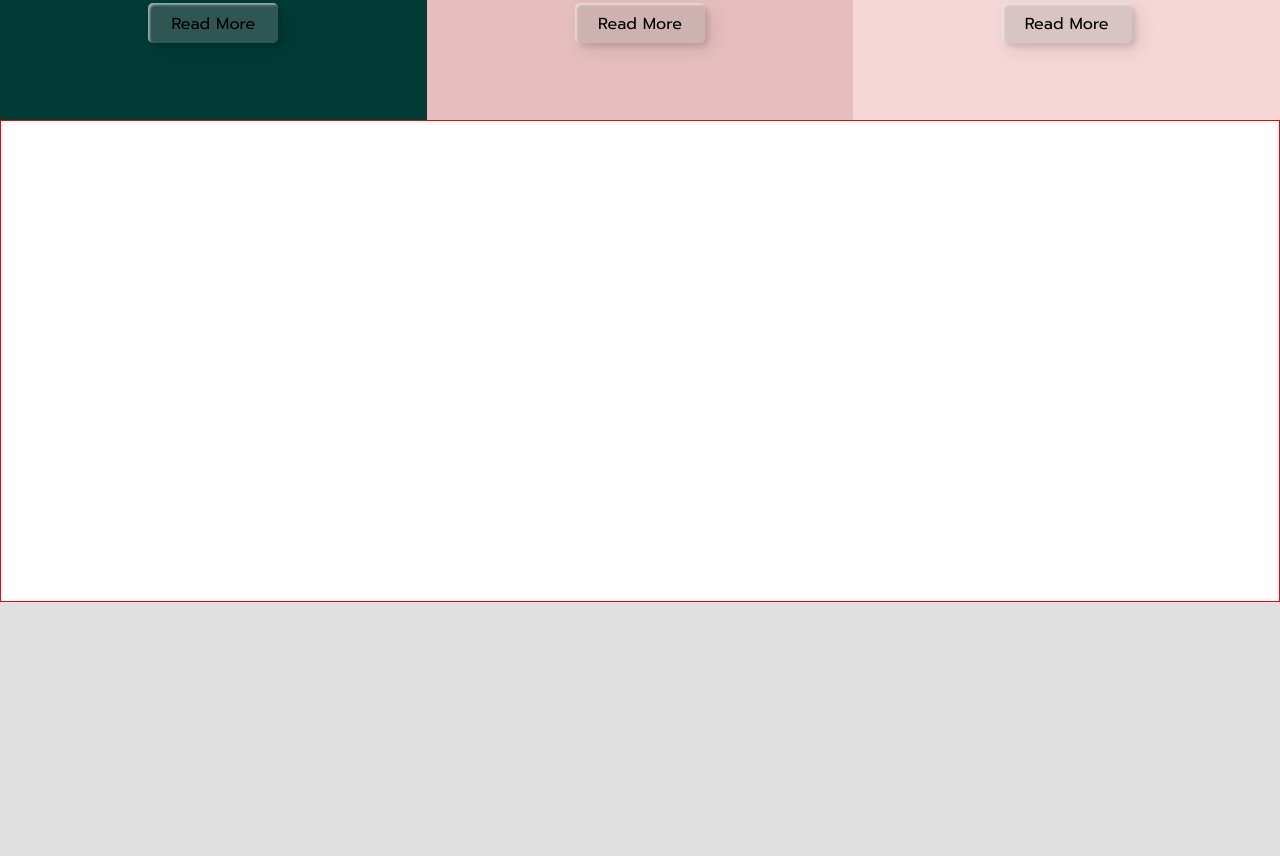
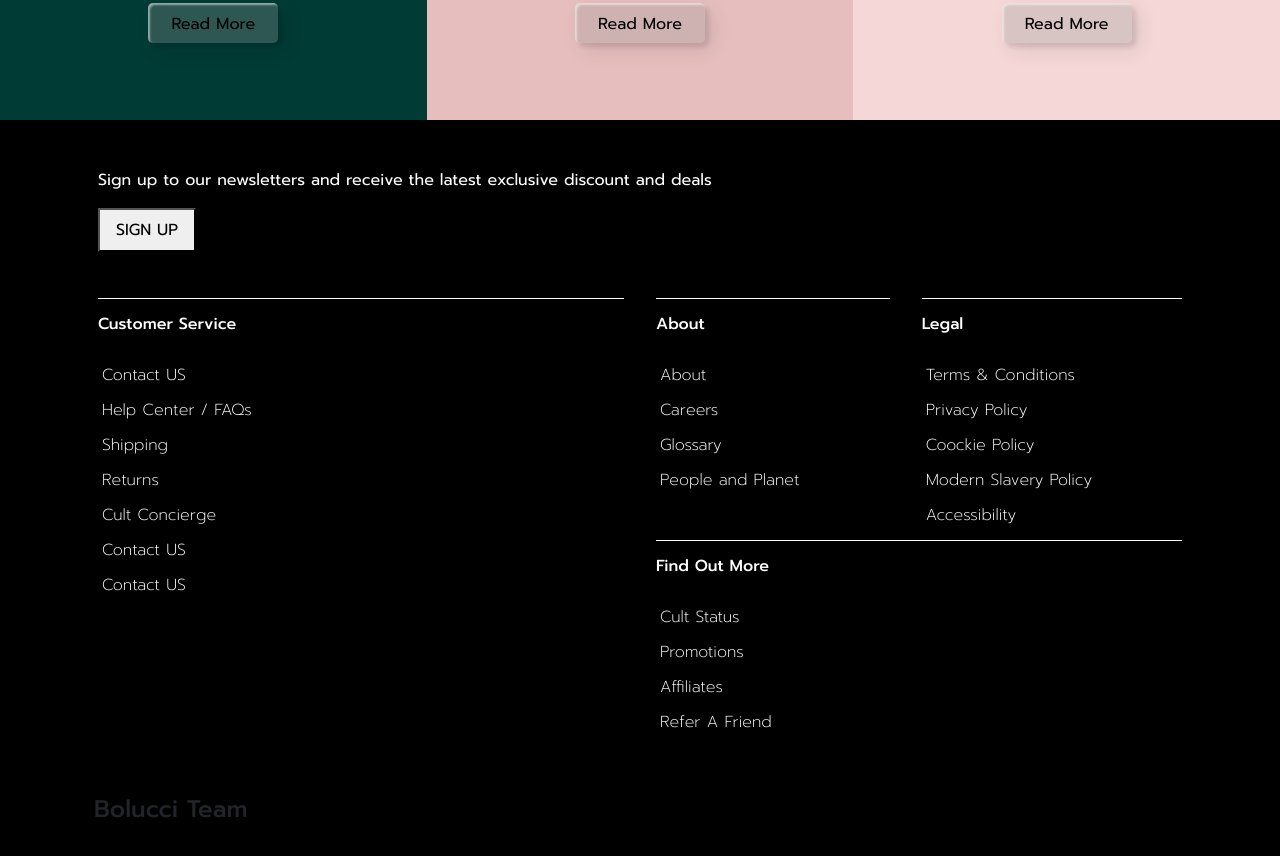
Before and after one commit to leonardopozzan/laravel-fashion-shop, a Vue app: page / in a window 1280 px wide. Shown: the part 2080-2936 px from the top of the page. Before the commit the page ends 2682 px from the top, so only its background shows below. Built offline with nearby package versions, Linux system fonts and the light colour scheme.

Commit message:
created footer

```diff
--- a/src/assets/partials/_variables.scss
+++ b/src/assets/partials/_variables.scss
@@ -5,8 +5,9 @@ $green: #384D48;
 $red: #E84A43;
 $background: #e0e0e0;
 $form-border: #ABA7A3;
-$dark-green:#012622;
-$rich-green:#003B36;
+$dark-green: #012622;
+$rich-green: #003B36;
+$footer-hover: #0d0d0d;
 
 
 
--- a/src/components/FooterComponent.vue
+++ b/src/components/FooterComponent.vue
@@ -1,40 +1,168 @@
 <template>
     <footer>
-        <div class="footer-container container-sm py-5 d-flex align-items-center justify-content-between">
+        <div class="footer-container container-lg py-5">
+            <div class="top-section d-flex">
+                <div class="singup">
+                    <p>Sign up to our newsletters and receive the latest exclusive discount and deals</p>
+                    <button type="button" class="text-uppercase py-2 px-3"><a href="#">Sign up</a></button>
+                </div>
+                <div class="payments">
 
+                </div>
+            </div>
+
+            <div class="bottom-section">
+                <div class="main-menu">
+                    <div>
+                        <h6>Customer Service</h6>
+
+                        <ul>
+                            <li v-for="item in store.mainMenuItem" class="resize"><a href="#">{{ item }}</a></li>
+                        </ul>
+                    </div>
+                </div>
+                <div class="menu-dropdown d-flex">
+                    <div v-for="items in store.dropDownMenuItem">
+                        <h6>{{ items.title }}</h6>
+
+                        <ul>
+                            <li v-for="item in items.voices"><a href="#">{{ item }}</a></li>
+                        </ul>
+                    </div>
+                </div>
+            </div>
+
+            <div class="container-sm">
+                <h4 class="m-0 p-0 mt-5">Bolucci Team</h4>
+            </div>
         </div>
     </footer>
 </template>
 
 <script>
+import { store } from '../store';
+
 export default {
     name: 'FooterComponent',
+
+    data() {
+        return {
+            store,
+        }
+    }
 }
 </script>
 
 <style lang="scss" scoped>
 @use '../assets/partials/variables' as *;
 
-footer {
-    background-color: $white;
-    border: 1px solid red;
 
 
-    .footer-container {
-        height: 60vh;
+footer {
+    background-color: black;
+
+
+    .top-section {
+        color: $white;
+        font-weight: font-w-small;
+        padding-bottom: 46px;
+
+        button {
+
+            a {
+
+                &:hover {
+                    color: black;
+                }
+            }
+
+        }
+
+
+        .singup {
+
+            margin-left: 16px;
+
+
+            button {
+
+                &:hover {
+                    text-decoration: underline;
+                    background-color: $form-border;
+                }
+            }
+
+        }
     }
 
 
-    form {
+    .bottom-section {
+        display: flex;
+        flex-wrap: wrap;
+        color: $white;
 
-        width: 30%;
-        height: 100%;
-
-    }
+        ul {
+            font-weight: 200;
+        }
 
 
-    .follow {
-        height: 100%;
+        .main-menu,
+        .menu-dropdown {
+            width: 50%;
+            min-width: 200px;
+
+            div {
+
+                h6 {
+                    padding: 16px;
+                    margin: 0;
+                }
+
+                ul {
+                    padding: 6px 16px;
+
+                    li {
+                        margin: 3px 0;
+                        padding: 4px;
+                        width: 100%;
+
+                        &:hover {
+                            background-color: $footer-hover;
+                            text-decoration: none;
+                            cursor: pointer;
+
+                            a {
+                                text-decoration: underline;
+                                color: $white;
+                            }
+                        }
+                    }
+                }
+
+                &::before {
+                    content: '';
+                    display: block;
+                    background-color: $white;
+                    height: 1px;
+                    margin-right: 16px;
+                    margin-left: 16px;
+                }
+
+            }
+
+        }
+
+
+        .menu-dropdown {
+
+            flex-wrap: wrap;
+
+            div {
+                flex-grow: 1;
+                min-width: 200px;
+            }
+        }
+
     }
 
 
--- a/src/store.js
+++ b/src/store.js
@@ -24,4 +24,74 @@ export const store = reactive({
         },
     ],
 
+
+    mainMenuItem: [
+
+        'Contact US',
+        'Help Center / FAQs',
+        'Shipping',
+        'Returns',
+        'Cult Concierge',
+        'Contact US',
+        'Contact US',
+
+    ],
+
+
+
+    dropDownMenuItem: [
+
+        {
+
+            title: 'About',
+
+            voices: [
+
+                'About',
+                'Careers',
+                'Glossary',
+                'People and Planet',
+
+            ],
+
+        },
+
+
+        {
+
+            title: 'Legal',
+
+            voices: [
+
+                'Terms & Conditions',
+                'Privacy Policy',
+                'Coockie Policy',
+                'Modern Slavery Policy',
+                'Accessibility',
+
+            ],
+
+
+        },
+
+
+        {
+
+
+            title: 'Find Out More',
+
+            voices: [
+
+                'Cult Status',
+                'Promotions',
+                'Affiliates',
+                'Refer A Friend',
+
+            ],
+
+        },
+
+    ],
+
+
 });
```
